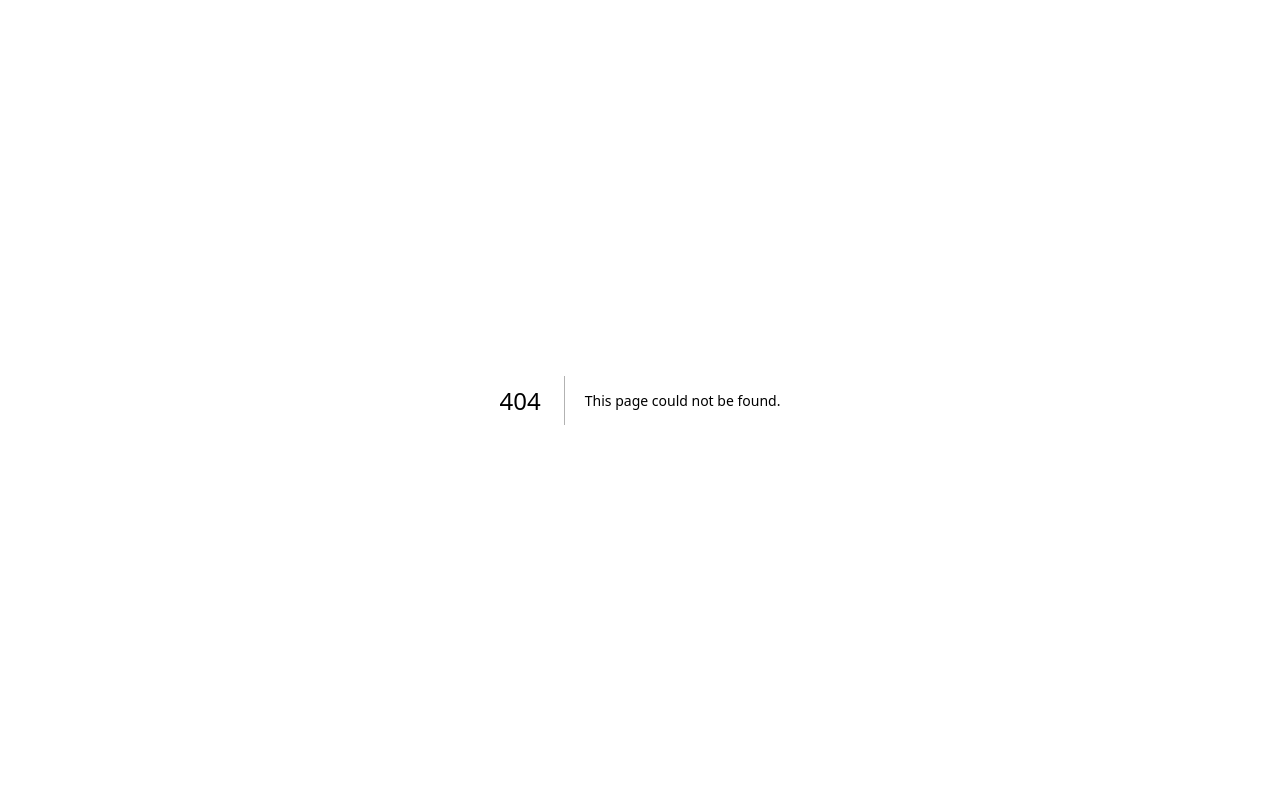
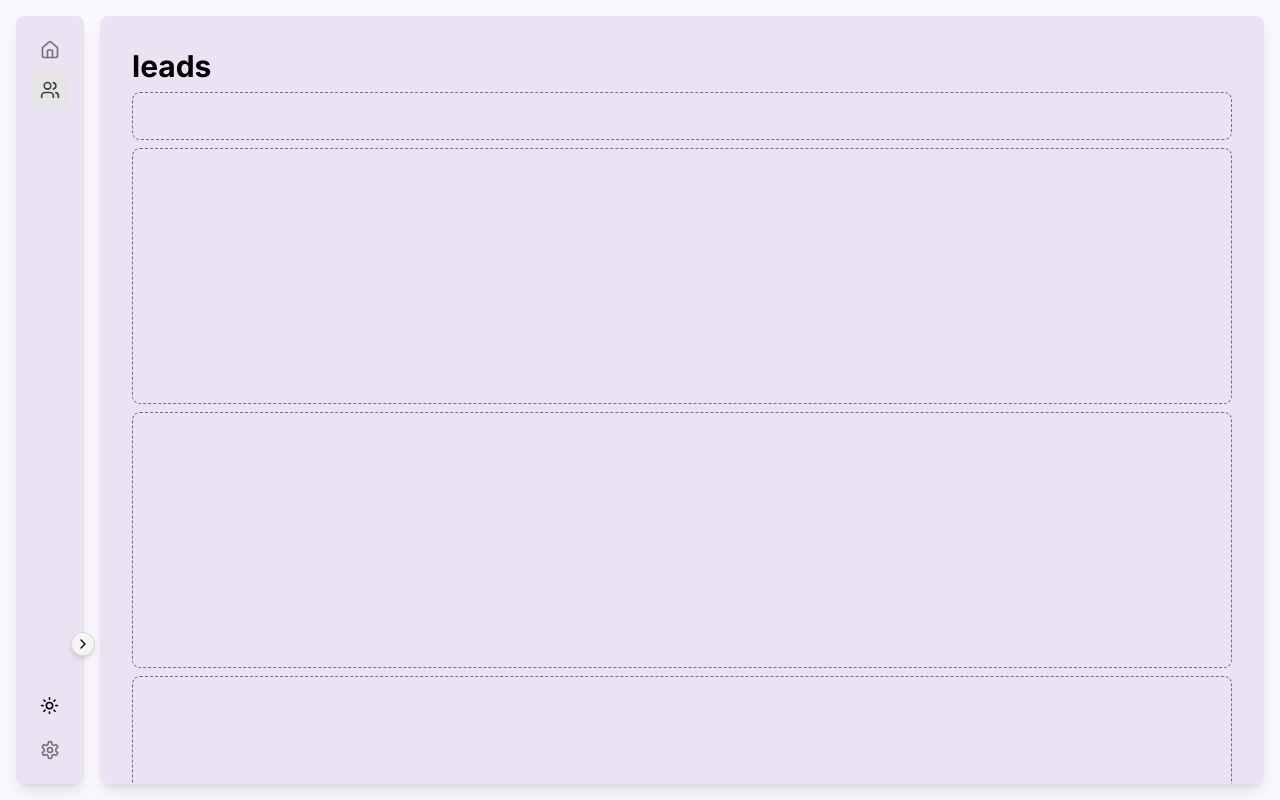
Before and after one commit to endriwmsi/ascenda-crm, a Next.js app: page /dashboard/leads in a window 1280 px wide. Before the commit this address had no page. Built offline with nearby package versions, Linux system fonts and the light colour scheme.

Commit message:
chore: change dark and white theme colors and pages mockup

```diff
--- /dev/null
+++ b/src/app/components/page-placeholder.tsx
@@ -0,0 +1,13 @@
+export default function PagePlaceholder({ pageName }: { pageName: string }) {
+  return (
+    <div className="-z-10 flex h-screen flex-1 flex-col space-y-2 overflow-y-hidden px-4 py-4 sm:h-fit">
+      <span className="text-3xl font-bold">{pageName}</span>
+      <div className="h-12 w-full rounded-lg border border-dashed border-zinc-500"></div>
+      <div className="h-64 w-full rounded-lg border border-dashed border-zinc-500"></div>
+      <div className="h-64 w-full rounded-lg border border-dashed border-zinc-500"></div>
+      <div className="h-64 w-full rounded-lg border border-dashed border-zinc-500"></div>
+      <div className="h-64 w-full rounded-lg border border-dashed border-zinc-500"></div>
+      <div className="h-64 w-full rounded-lg border border-dashed border-zinc-500"></div>
+    </div>
+  );
+}
--- /dev/null
+++ b/src/app/dashboard/leads/page.tsx
@@ -0,0 +1,17 @@
+import PagePlaceholder from "@/app/components/page-placeholder";
+
+const LeadsPage = () => {
+  return (
+    <div className="flex h-screen flex-1 flex-col space-y-2 overflow-y-hidden px-4 py-4 sm:h-fit">
+      <span className="text-3xl font-bold">leads</span>
+      <div className="h-12 w-full rounded-lg border border-dashed border-zinc-500"></div>
+      <div className="h-64 w-full rounded-lg border border-dashed border-zinc-500"></div>
+      <div className="h-64 w-full rounded-lg border border-dashed border-zinc-500"></div>
+      <div className="h-64 w-full rounded-lg border border-dashed border-zinc-500"></div>
+      <div className="h-64 w-full rounded-lg border border-dashed border-zinc-500"></div>
+      <div className="h-64 w-full rounded-lg border border-dashed border-zinc-500"></div>
+    </div>
+  );
+};
+
+export default LeadsPage;
--- /dev/null
+++ b/src/app/dashboard/settings/page.tsx
@@ -0,0 +1,11 @@
+import PagePlaceholder from "@/app/components/page-placeholder";
+
+const SettignsPage = () => {
+  return (
+    <div className="h-screen w-full">
+      <PagePlaceholder pageName="Settings" />
+    </div>
+  );
+};
+
+export default SettignsPage;
--- a/src/app/globals.css
+++ b/src/app/globals.css
@@ -16,18 +16,88 @@
   }
 }
 
-body {
-  color: rgb(var(--foreground-rgb));
-  background: linear-gradient(
-      to bottom,
-      transparent,
-      rgb(var(--background-end-rgb))
-    )
-    rgb(var(--background-start-rgb));
-}
-
 @layer utilities {
   .text-balance {
     text-wrap: balance;
   }
 }
+
+@layer base {
+  :root {
+    --gradient: linear-gradient(to top left, #231557, #44107a, #ff1361);
+    --background: 269 98.05% 98.42%;
+    --foreground: 269 6.1% 0.84%;
+
+    --muted: 269 6.1% 92.1%;
+    --muted-foreground: 269 3.05% 42.1%;
+
+    --popover: 269 41.2% 92.1%;
+    --popover-foreground: 269 6.1% 1.05%;
+
+    --card: 269 41.2% 92.1%;
+    --card-foreground: 269 6.1% 1.05%;
+
+    --border: 269 11.1% 89.84%;
+    --input: 269 11.1% 89.84%;
+
+    --primary: 269 61% 21%;
+    --primary-foreground: 269 1.22% 92.1%;
+
+    --secondary: 269 3.05% 96.05%;
+    --secondary-foreground: 269 4.66% 12.1%;
+
+    --accent: 269 3.05% 96.05%;
+    --accent-foreground: 269 4.66% 12.1%;
+
+    --destructive: 0 84.2% 60.2%;
+    --destructive-foreground: 0 0% 98%;
+
+    --ring: 269 61% 21%;
+
+    --radius: 0.5rem;
+  }
+
+  .dark {
+    --gradient: linear-gradient(to top left, #ff057c, #8d0b93, #321575);
+
+    --background: -30 65% 4.08%;
+    --foreground: -30 10% 97.55%;
+
+    --muted: -30 50% 15.3%;
+    --muted-foreground: -30 10% 55.1%;
+
+    --popover: -30 45% 6.63%;
+    --popover-foreground: -30 10% 97.55%;
+
+    --card: -30 45% 6.63%;
+    --card-foreground: -30 10% 97.55%;
+
+    --border: -30 50% 15.3%;
+    --input: -30 50% 15.3%;
+
+    --primary: -30 100% 51%;
+    --primary-foreground: -30 10% 5.1%;
+
+    --secondary: -30 50% 15.3%;
+    --secondary-foreground: -30 10% 97.55%;
+
+    --accent: -30 50% 15.3%;
+    --accent-foreground: -30 10% 97.55%;
+
+    --destructive: 0 62.8% 30.6%;
+    --destructive-foreground: -30 10% 97.55%;
+
+    --ring: -30 100% 51%;
+
+    --radius: 0.5rem;
+  }
+}
+
+@layer base {
+  * {
+    @apply border-border;
+  }
+  body {
+    @apply bg-background text-foreground;
+  }
+}
```
